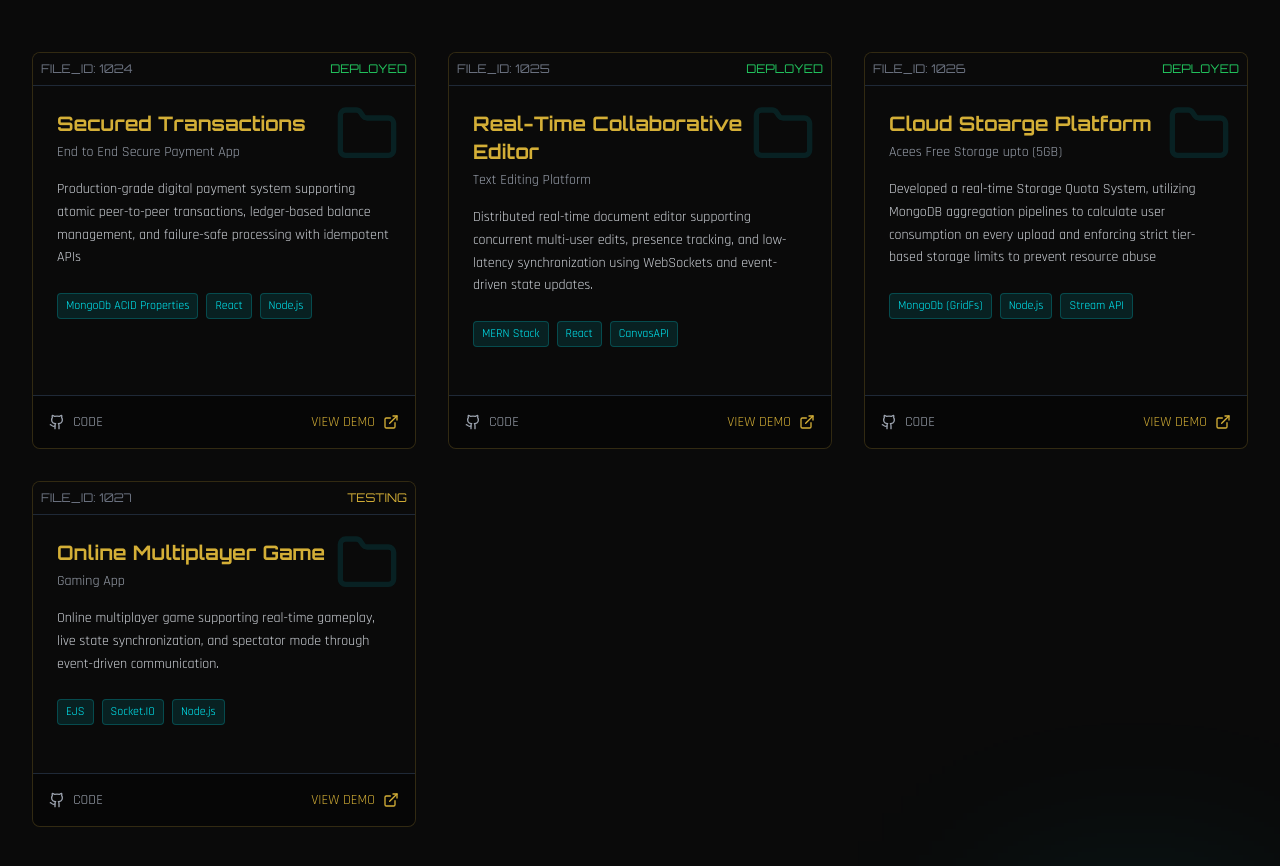
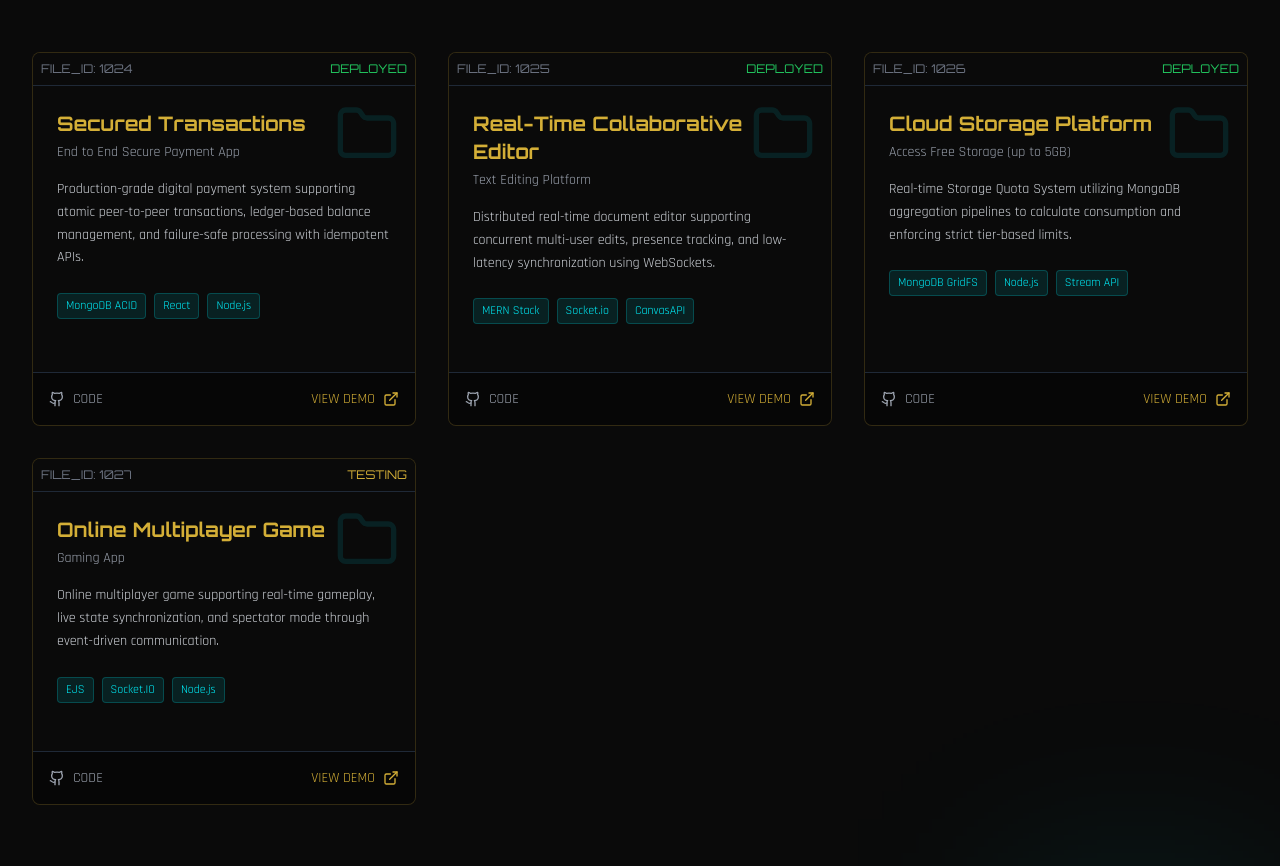
Before and after one commit to Sukhdevvinay/Portfolio, a React (Create React App) app: page / in a window 1280 px wide. Shown: the part 2219-3085 px from the top of the page. Built offline with nearby package versions, Linux system fonts and the light colour scheme.

Commit message:
Update Projects.js

```diff
--- a/src/Components/Projects.js
+++ b/src/Components/Projects.js
@@ -7,24 +7,24 @@ const Projects = () => {
     {
         title: "Secured Transactions",
         subtitle: "End to End Secure Payment App",
-            description: "Production-grade digital payment system supporting atomic peer-to-peer transactions, ledger-based balance management, and failure-safe processing with idempotent APIs",
-            tech: ["MongoDb ACID Properties", "React", "Node.js"],
+        description: "Production-grade digital payment system supporting atomic peer-to-peer transactions, ledger-based balance management, and failure-safe processing with idempotent APIs.",
+        tech: ["MongoDB ACID", "React", "Node.js"],
         status: "DEPLOYED",
         links: { demo: "https://sukhbank.vercel.app/", code: "https://github.com/Sukhdevvinay/Digi-Payment" }
     },
     {
         title: "Real-Time Collaborative Editor",
         subtitle: "Text Editing Platform",
-            description: "Distributed real-time document editor supporting concurrent multi-user edits, presence tracking, and low-latency synchronization using WebSockets and event-driven state updates.",
-            tech: ["MERN Stack", "React", "CanvasAPI"],
+        description: "Distributed real-time document editor supporting concurrent multi-user edits, presence tracking, and low-latency synchronization using WebSockets.",
+        tech: ["MERN Stack", "Socket.io", "CanvasAPI"],
         status: "DEPLOYED",
         links: { demo: "https://sukhdev-editor.vercel.app/", code: "https://github.com/Sukhdevvinay/SukhdevEditor" }
     },
     {
-            title: "Cloud Stoarge Platform",
-            subtitle: "Acees Free Storage upto (5GB)",
-            description: "Developed a real-time Storage Quota System, utilizing MongoDB aggregation pipelines to calculate user consumption on every upload and enforcing strict tier-based storage limits to prevent resource abuse",
-            tech: ["MongoDb (GridFs)", "Node.js","Stream API"],
+        title: "Cloud Storage Platform",
+        subtitle: "Access Free Storage (up to 5GB)",
+        description: "Real-time Storage Quota System utilizing MongoDB aggregation pipelines to calculate consumption and enforcing strict tier-based limits.",
+        tech: ["MongoDB GridFS", "Node.js", "Stream API"],
         status: "DEPLOYED",
         links: { demo: "https://github.com/Sukhdevvinay/SukhData_Base", code: "https://github.com/Sukhdevvinay/SukhData_Base" }
     },
@@ -37,7 +37,6 @@ const Projects = () => {
         links: { demo: "https://github.com/Sukhdevvinay/Tic-tac-Multiplayer", code: "https://github.com/Sukhdevvinay/Tic-tac-Multiplayer" }
     }
 ];
-
     return (
         <section id="projects" className="py-20 relative">
             <div className="container mx-auto px-4">
```
Lines whose indentation alone changed are shown as unchanged.
